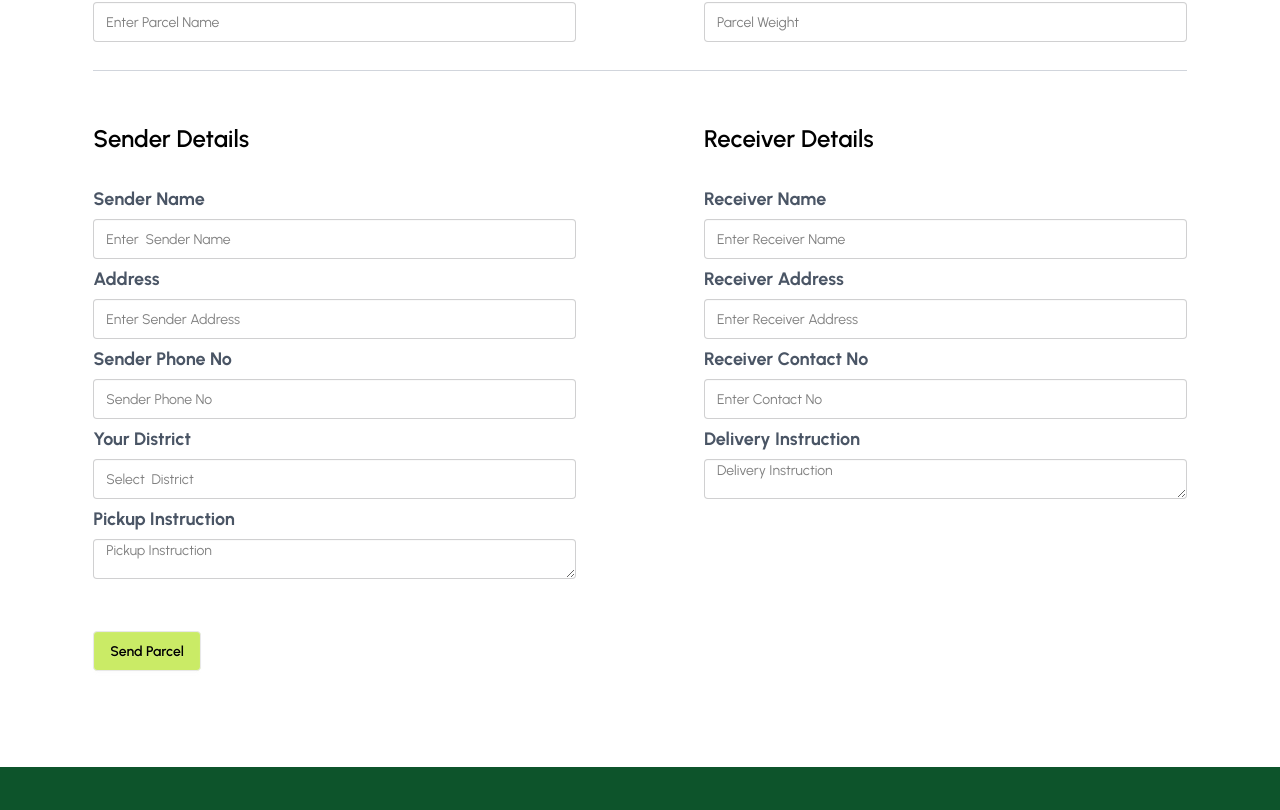
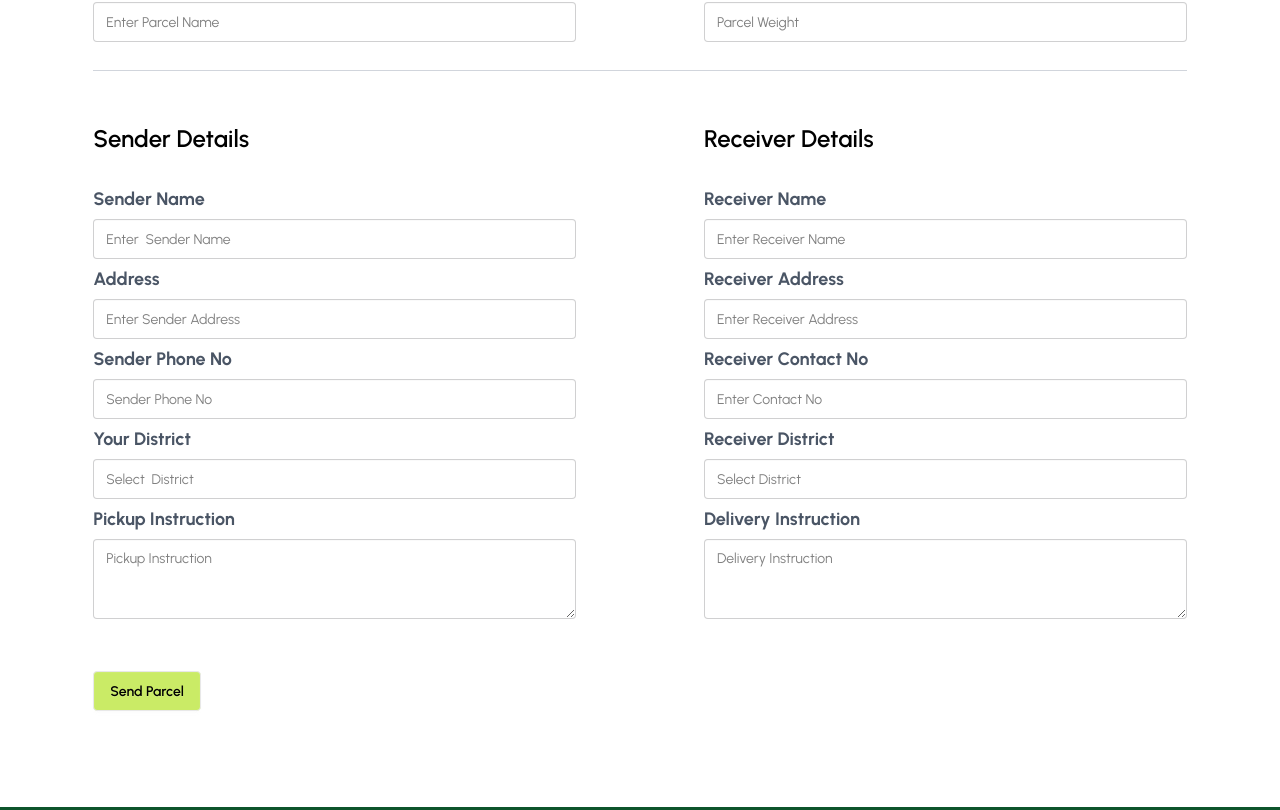
Before and after one commit to rimpakasundi07/Zap-Shift-Client, a React (Vite) app: page /send-percel in a window 1280 px wide. Shown: the part 384-1194 px from the top of the page. Built offline with nearby package versions, Linux system fonts and the light colour scheme; no server answers; sample sign-in values are in the browser's storage.

Commit message:
Add receiver district input field to complete receiver details section

```diff
--- a/src/pages/sendPercel/SendPercel.jsx
+++ b/src/pages/sendPercel/SendPercel.jsx
@@ -124,12 +124,9 @@ const SendPercel = () => {
                   Pickup Instruction
                 </label>
                 <textarea
-                  rows="5"
-                  cols="40"
-                  type="text"
-                  className="input w-full"
+                  className="textarea w-full "
                   placeholder="Pickup Instruction"
-                />
+                ></textarea>
               </fieldset>
             </div>
 
@@ -165,15 +162,21 @@ const SendPercel = () => {
                   placeholder="Enter Contact No"
                 />
                 <label className="label text-lg font-bold text-gray-600">
+                  Receiver District
+                </label>
+                <input
+                  type="text"
+                  className="input  w-full"
+                  placeholder="Select District"
+                />
+                <label className="label text-lg font-bold text-gray-600">
                   Delivery Instruction
                 </label>
+
                 <textarea
-                  rows="5"
-                  cols="40"
-                  type="text"
-                  className="input w-full"
+                  className="textarea w-full"
                   placeholder="Delivery Instruction"
-                />
+                ></textarea>
               </fieldset>
             </div>
           </div>
```
